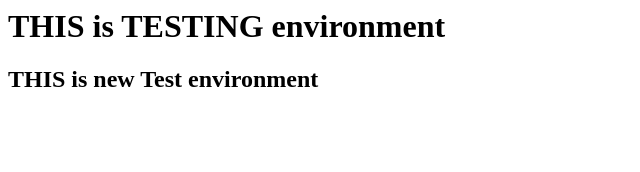
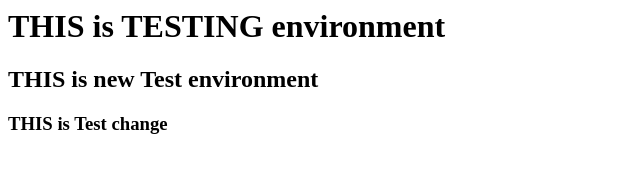
Before and after one commit to ssaisameer/Webtest, a plain HTML site: page index.html in a window 1280 px wide. Shown: the whole page, without its empty margins (0-640 px from the left). Drawn offline with Linux system fonts and the light colour scheme.

Commit message:
Test change

```diff
--- a/index.html
+++ b/index.html
@@ -1,2 +1,3 @@
 <h1>THIS is TESTING environment</h1>
 <h2>THIS is new Test environment</h2>
+<h3>THIS is Test change</h3>
```
